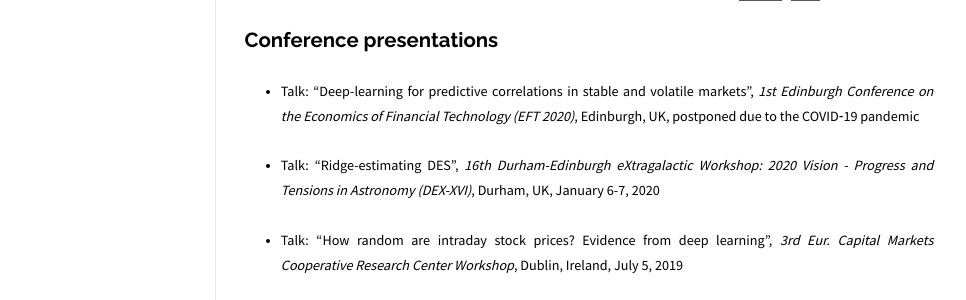
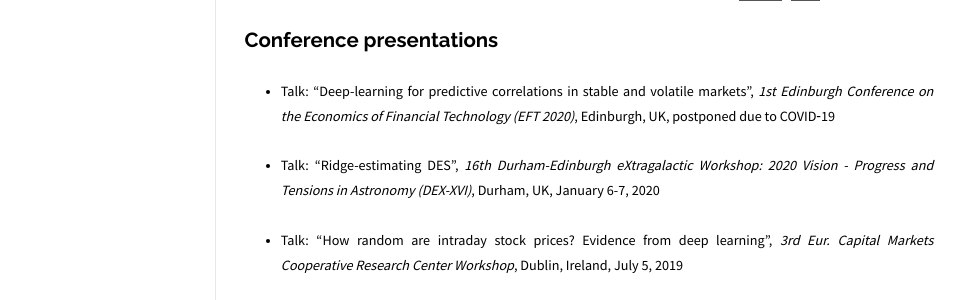
Before and after one commit to moews/moews.github.io, a Jekyll site: the page built from _posts/2017-03-25-publications.md, in a window 1280 px wide. Shown: the part 875-1175 px from the top of the page, without its empty margins (143-1109 px from the left). Built offline with Jekyll 4.4.1, drawn with Linux system fonts in a browser that asks for light colours.

Commit message:
Update 2017-03-25-publications.md

```diff
--- a/_posts/2017-03-25-publications.md
+++ b/_posts/2017-03-25-publications.md
@@ -30,7 +30,7 @@
 
 ## Conference presentations
 
-* <small>Talk: "Deep-learning for predictive correlations in stable and volatile markets", _1st Edinburgh Conference on the Economics of Financial Technology (EFT 2020)_, Edinburgh, UK, postponed due to the COVID‑19 pandemic</small>
+* <small>Talk: "Deep-learning for predictive correlations in stable and volatile markets", _1st Edinburgh Conference on the Economics of Financial Technology (EFT 2020)_, Edinburgh, UK, postponed due to COVID‑19</small>
 
 * <small>Talk: "Ridge-estimating DES", _16th Durham-Edinburgh eXtragalactic Workshop: 2020 Vision - Progress and Tensions in Astronomy (DEX-XVI)_, Durham, UK, January 6-7, 2020</small>
 
```
